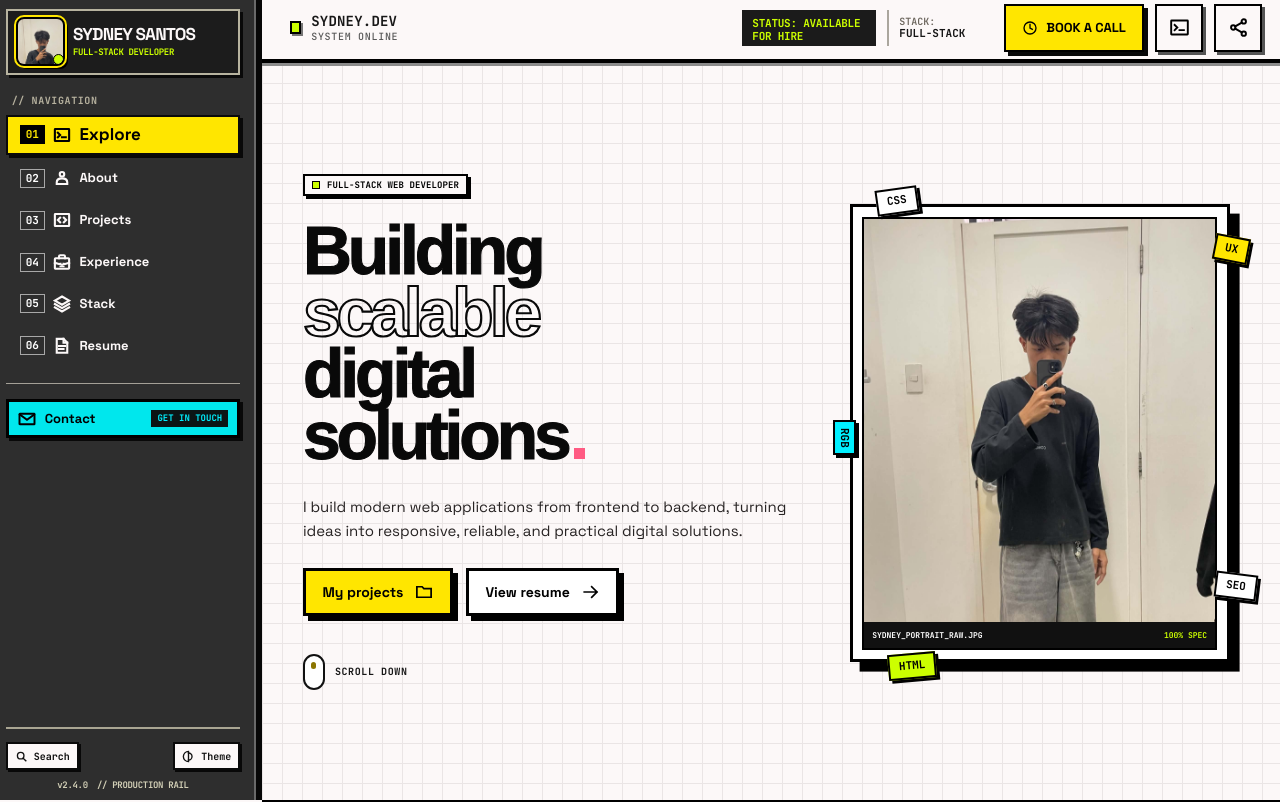
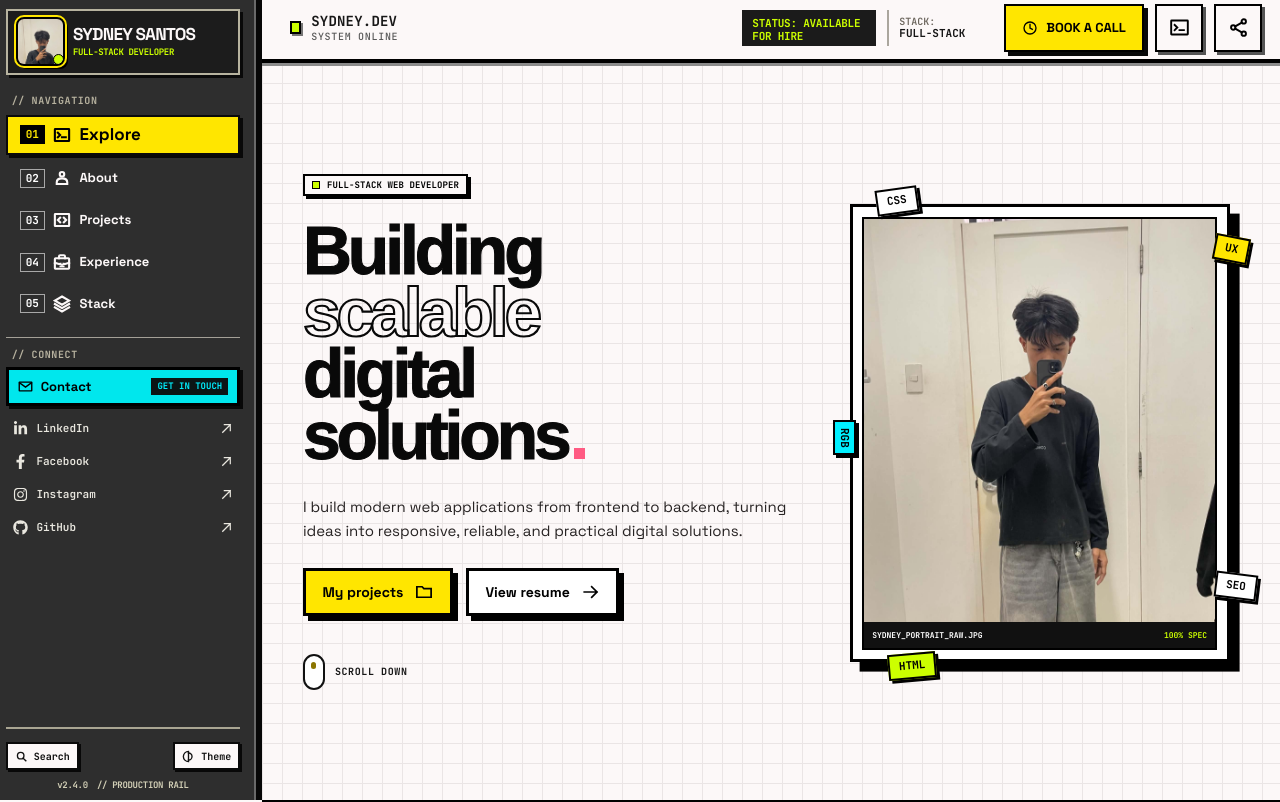
Before and after one commit to Syddevv/Portfolio-V2, a React (Vite) app in the folder my-portfolio/: page /#explore in a window 1280 px wide. Shown: the top 802 px of the page. Built offline with nearby package versions, Linux system fonts and the light colour scheme.

Commit message:
Refactor Sidebar component; remove resume link, add social media links, and update styling for connect section

```diff
--- a/my-portfolio/src/App.tsx
+++ b/my-portfolio/src/App.tsx
@@ -15,7 +15,7 @@ function App() {
   const [mobileMenuOpen, setMobileMenuOpen] = useState(false)
 
   useEffect(() => {
-    const sectionIds = ['explore', 'about', 'projects', 'experience', 'stack', 'resume']
+    const sectionIds = ['explore', 'about', 'projects', 'experience', 'stack']
     const requestedSection = window.location.pathname === '/experience'
       ? 'experience'
       : window.location.hash.slice(1)
--- a/my-portfolio/src/components/Sidebar.tsx
+++ b/my-portfolio/src/components/Sidebar.tsx
@@ -1,4 +1,6 @@
 import { useEffect, useRef, useState } from 'react'
+import type { IconType } from 'react-icons'
+import { FaFacebookF, FaGithub, FaInstagram, FaLinkedinIn } from 'react-icons/fa'
 import { Icon, type IconName } from './Icons'
 
 const navItems: { id: string; label: string; icon: IconName }[] = [
@@ -7,7 +9,13 @@ const navItems: { id: string; label: string; icon: IconName }[] = [
   { id: 'projects', label: 'Projects', icon: 'code' },
   { id: 'experience', label: 'Experience', icon: 'briefcase' },
   { id: 'stack', label: 'Stack', icon: 'layers' },
-  { id: 'resume', label: 'Resume', icon: 'file' },
+]
+
+const socialLinks: { label: string; icon: IconType; url: string }[] = [
+  { label: 'LinkedIn', icon: FaLinkedinIn, url: 'https://www.linkedin.com/in/sydney-santos-471a0b301/' },
+  { label: 'Facebook', icon: FaFacebookF, url: 'https://www.facebook.com/sydney.santos.7773/' },
+  { label: 'Instagram', icon: FaInstagram, url: 'https://www.instagram.com/jst.sydd/' },
+  { label: 'GitHub', icon: FaGithub, url: 'https://github.com/Syddevv' },
 ]
 
 type SidebarProps = {
@@ -57,7 +65,19 @@ export function Sidebar({ activePage, onNavigate, darkMode, onToggleTheme, mobil
             {visibleItems.length === 0 && <span className="nav-empty">NO MATCHES FOUND</span>}
           </div>
         </nav>
-        <div className="sidebar-contact"><a className="contact-link" href="#contact" onClick={() => onNavigate('contact')}><Icon name="mail" /><span>Contact</span><span className="contact-tag">GET IN TOUCH</span></a></div>
+        <section className="sidebar-connect" aria-labelledby="connect-heading">
+          <p className="sidebar-kicker" id="connect-heading">// CONNECT</p>
+          <div className="connect-list">
+            <a className="connect-link connect-contact-link" href="/#contact" onClick={(event) => { event.preventDefault(); onNavigate('contact') }}>
+              <Icon name="mail" className="connect-icon" /><span>Contact</span><span className="connect-contact-tag">GET IN TOUCH</span>
+            </a>
+            {socialLinks.map(({ label, icon: SocialIcon, url }) => (
+              <a className="connect-link" href={url} target="_blank" rel="noopener noreferrer" key={label}>
+                <SocialIcon className="connect-icon" aria-hidden="true" /><span>{label}</span><Icon name="arrow-up-right" className="connect-arrow" />
+              </a>
+            ))}
+          </div>
+        </section>
       </div>
       <div className="sidebar-footer">
         {searchOpen && <div className="sidebar-search-box"><Icon name="search" /><input ref={searchRef} aria-label="Search navigation" placeholder="Search navigation" value={query} onChange={(event) => setQuery(event.target.value)} onKeyDown={(event) => { if (event.key === 'Escape') { setSearchOpen(false); setQuery('') } }} /><button onClick={() => { setSearchOpen(false); setQuery('') }} aria-label="Close search"><Icon name="close" /></button></div>}
--- a/my-portfolio/src/index.css
+++ b/my-portfolio/src/index.css
@@ -42,11 +42,18 @@ a { color: inherit; text-decoration: none; }
 .nav-icon { width: 15px; height: 15px; flex: 0 0 15px; stroke-width: 2.8; }
 .nav-link--active .nav-icon { width: 17px; height: 17px; flex-basis: 17px; }
 .nav-empty { display: block; padding: 15px 12px; color: #b7b29f; font: 9px var(--font-mono); }
-.sidebar-contact { margin-top: 13px; padding-top: 13px; border-top: 1px solid #a4a097; }
-.contact-link { height: 34px; display: flex; align-items: center; gap: 7px; padding: 0 6px; border: 3px solid #000; background: #00e7ed; box-shadow: 3px 3px 0 #080808; color: #000; font-size: 12px; font-weight: 700; }
-.contact-link:hover { background: #00f0ff; }
-.contact-link svg { width: 16px; height: 16px; stroke-width: 2.6; }
-.contact-tag { margin-left: auto; padding: 3px 5px 2px; background: #0b1515; color: #00f0ff; font: 700 9px/1 var(--font-mono); white-space: nowrap; }
+.sidebar-connect { margin-top: 13px; padding-top: 13px; border-top: 1px solid #a4a097; }
+.sidebar-connect .sidebar-kicker { margin-bottom: 7px; }
+.connect-list { display: flex; flex-direction: column; gap: 1px; }
+.connect-link { min-height: 31px; display: flex; align-items: center; gap: 9px; padding: 4px 7px; color: #e9e7df; font: 600 11px/1 var(--font-mono); transition: background .12s steps(2, end), color .12s steps(2, end); }
+.connect-link:hover { background: #444; color: #ffe600; }
+.connect-icon { width: 15px; height: 15px; flex: 0 0 15px; }
+.connect-arrow { width: 13px; height: 13px; margin-left: auto; transition: translate .12s steps(2, end); }
+.connect-link:hover .connect-arrow { translate: 2px -2px; }
+.connect-link:focus-visible { outline: 2px solid #00f0ff; outline-offset: -2px; }
+.connect-contact-link { min-height: 34px; margin-bottom: 5px; padding: 0 6px; border: 3px solid #000; background: #00e7ed; box-shadow: 3px 3px 0 #080808; color: #000; font-family: var(--font-sans); font-size: 12px; font-weight: 700; }
+.connect-contact-link:hover { background: #00f0ff; color: #000; }
+.connect-contact-tag { margin-left: auto; padding: 3px 5px 2px; background: #0b1515; color: #00f0ff; font: 700 9px/1 var(--font-mono); white-space: nowrap; }
 .sidebar-footer { position: relative; padding-top: 12px; border-top: 2px solid #a9a592; }
 .sidebar-footer-actions { display: flex; align-items: center; justify-content: space-between; }
 .utility-button { height: 23px; display: inline-flex; align-items: center; gap: 3px; padding: 0 5px; background: #fcf8f8; border: 2px solid #0a0a0a; box-shadow: 2px 2px 0 #080808; font-family: var(--font-mono); font-size: 9px; font-weight: 700; color: #121212; }
@@ -106,10 +113,14 @@ a { color: inherit; text-decoration: none; }
   .nav-link--active, .nav-link--active:hover { height: clamp(40px, calc(21px + 1.5vw), 50px); font-size: clamp(17px, 1.15vw, 22px); }
   .nav-number { width: clamp(25px, 1.65vw, 32px); height: clamp(19px, 1.22vw, 24px); flex-basis: clamp(25px, 1.65vw, 32px); font-size: clamp(11px, .7vw, 13px); }
   .nav-icon, .nav-link--active .nav-icon { width: clamp(18px, 1.1vw, 22px); height: clamp(18px, 1.1vw, 22px); flex-basis: clamp(18px, 1.1vw, 22px); }
-  .sidebar-contact { margin-top: clamp(18px, 1.4vw, 27px); padding-top: clamp(15px, 1vw, 20px); }
-  .contact-link { height: clamp(39px, calc(19px + 1.5vw), 48px); gap: 9px; padding: 0 clamp(8px, .7vw, 13px); font-size: clamp(13px, .85vw, 16px); }
-  .contact-link svg { width: clamp(18px, 1.1vw, 22px); height: clamp(18px, 1.1vw, 22px); }
-  .contact-tag { font-size: clamp(9px, .65vw, 12px); padding: 4px 6px; }
+  .sidebar-connect { margin-top: clamp(14px, 1vw, 20px); padding-top: clamp(12px, .8vw, 16px); }
+  .sidebar-connect .sidebar-kicker { margin-bottom: clamp(6px, .5vw, 10px); }
+  .connect-list { gap: 2px; }
+  .connect-link { min-height: clamp(31px, 2vw, 38px); gap: clamp(8px, .55vw, 11px); padding-inline: clamp(7px, .6vw, 11px); font-size: clamp(11px, .72vw, 14px); }
+  .connect-icon { width: clamp(15px, 1vw, 19px); height: clamp(15px, 1vw, 19px); flex-basis: clamp(15px, 1vw, 19px); }
+  .connect-arrow { width: clamp(13px, .85vw, 16px); height: clamp(13px, .85vw, 16px); }
+  .connect-contact-link { min-height: clamp(39px, calc(19px + 1.5vw), 48px); padding-inline: clamp(8px, .7vw, 13px); font-family: var(--font-sans); font-size: clamp(13px, .85vw, 16px); }
+  .connect-contact-tag { padding: 4px 6px; font-size: clamp(9px, .65vw, 12px); }
   .sidebar-footer { padding-top: clamp(13px, .9vw, 18px); }
   .utility-button { min-height: clamp(28px, 2vw, 38px); gap: 6px; padding: 0 clamp(7px, .55vw, 11px); font-size: clamp(10px, .72vw, 13px); }
   .utility-button svg { width: clamp(13px, .9vw, 17px); height: clamp(13px, .9vw, 17px); }
@@ -151,10 +162,14 @@ a { color: inherit; text-decoration: none; }
   .nav-link--active, .nav-link--active:hover { font-size: 19px; }
   .nav-number { width: 28px; height: 21px; flex-basis: 28px; font-size: 11px; }
   .nav-icon, .nav-link--active .nav-icon { width: 20px; height: 20px; flex-basis: 20px; }
-  .sidebar-contact { margin-top: 18px; padding-top: 17px; }
-  .contact-link { height: 46px; font-size: 15px; gap: 8px; padding: 0 9px; }
-  .contact-link svg { width: 20px; height: 20px; }
-  .contact-tag { font-size: 10px; }
+  .sidebar-connect { margin-top: 18px; padding-top: 15px; }
+  .sidebar-connect .sidebar-kicker { margin-left: 6px; }
+  .connect-list { gap: 2px; }
+  .connect-link { min-height: 42px; padding: 6px 10px; font-size: 14px; }
+  .connect-icon { width: 19px; height: 19px; flex-basis: 19px; }
+  .connect-arrow { width: 16px; height: 16px; }
+  .connect-contact-link { min-height: 46px; padding-inline: 9px; font-size: 15px; }
+  .connect-contact-tag { font-size: 10px; }
   .utility-button { min-height: 38px; padding: 0 8px; font-size: 12px; }
   .utility-button svg { width: 15px; height: 15px; }
   .sidebar-version { font-size: 11px; margin-top: 10px; }
```
